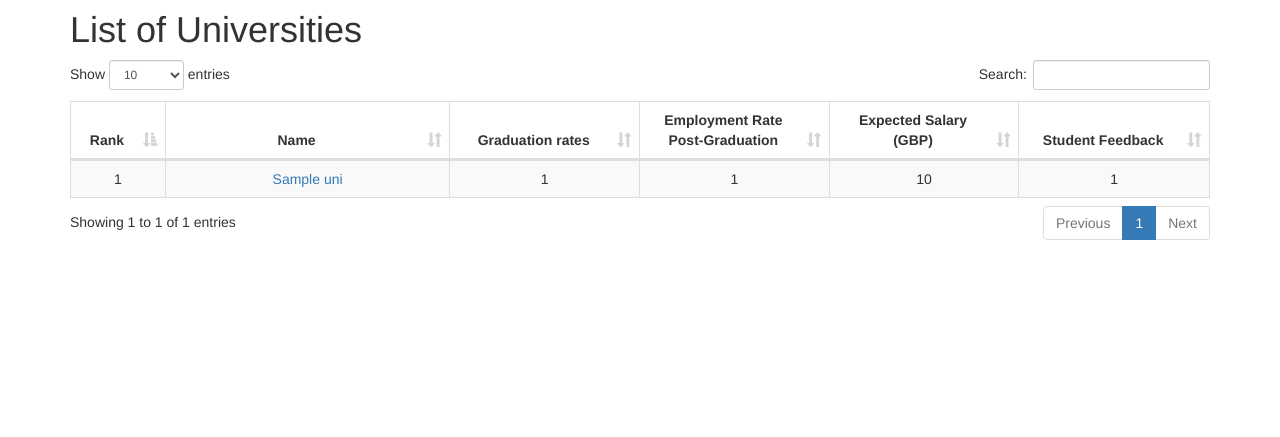
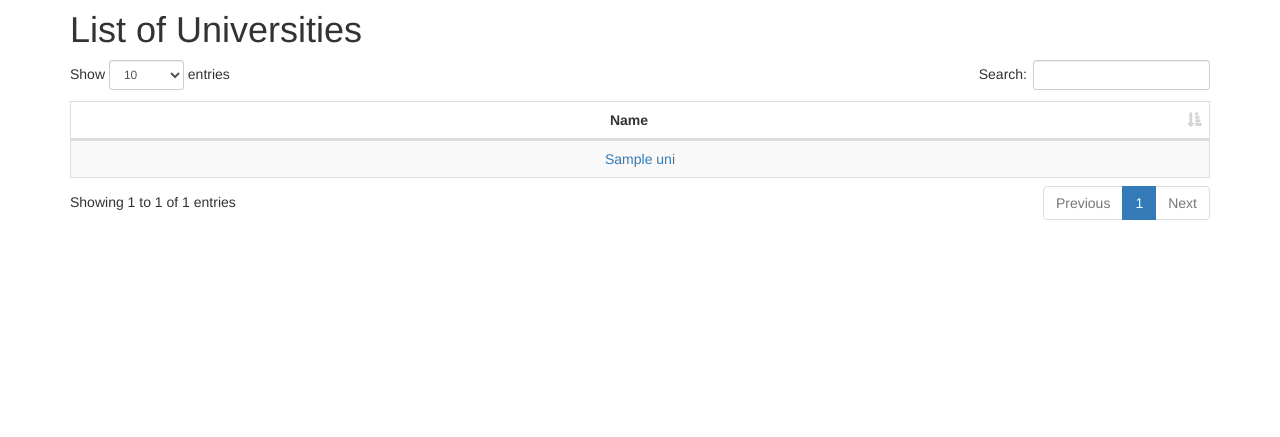
Before and after one commit to Jim-Walk/Software-Development-Assessment, a Flask app: template templates/uni-list.html in a window 1280 px wide. Shown: the part 60-497 px from the top of the page. Run offline with Flask 2, Linux system fonts and the light colour scheme; the template is opened without the code that fills it: most values are stand-ins (such as "Sample title", 1, 10 or a date in 2020); some libraries are stand-ins or nearby versions.

Commit message:
v6 final fully working, less data displayed

```diff
--- a/models.py
+++ b/models.py
@@ -190,7 +190,3 @@ class RankClass(object):
 			#iterate over the institution scores dict, by value (=the total points obtained)
 			ranked_prns.append(Institutions().GetByPRN(key)) #append the final "leaderboard" to the list, index of the list determining the index
 		return ranked_prns
-
-if __name__ == '__main__':
-    rank = RankClass('CAH07', 50, 50, 50, 50)
-    pprint.pprint(rank.GetResult()[0])
--- a/routes.py
+++ b/routes.py
@@ -149,7 +149,19 @@ def rank():
     )
     return response
 
-
+@app.route('/rankt')
+def rankt():
+    pref_grad = 50
+    pref_empl = 50
+    pref_salary = 50
+    pref_studfeed = 50
+    rank = RankClass('CAH10', pref_grad, pref_empl, pref_salary, pref_studfeed)
+    outdata = dumps(rank.GetResult())
+    response = app.response_class(
+        response=json.dumps(outdata),
+        mimetype='application/json'
+    )
+    return response
 
 if __name__ == '__main__':
     app.run(host="ec2-18-130-215-119.eu-west-2.compute.amazonaws.com", port=80, debug=True)
--- a/templates/search_result.html
+++ b/templates/search_result.html
@@ -26,7 +26,7 @@
                 <ul>
                     <li>
                     <a href="/course/{{ course.UKPRN
-                    }}/{{course.KISCOURSEID}}">{{ course.TITLE.title() }}</a>
+                    }}/{{course.KISCOURSEID}}">{{ course.TITLE }}</a>
                     </li>
                 </ul>
 
--- a/templates/uni-list.html
+++ b/templates/uni-list.html
@@ -28,12 +28,7 @@
     <table id="example" class="table table-hover table-bordered table-striped" style="width:100%">
         <thead>
           <tr>
-            <th class="col-md-1 text-center">Rank</th>
             <th class="col-md-3 text-center">Name</th>
-            <th class="col-md-2 text-center">Graduation rates</th>
-            <th class="col-md-2 text-center">Employment Rate Post-Graduation</th>
-            <th class="col-md-2 text-center">Expected Salary (GBP)</th>
-            <th class="col-md-2 text-center">Student Feedback</th>
           </tr>
         </thead>
         <tbody>
@@ -41,12 +36,8 @@
             {%for uni in uni_list %}
               {%if uni.PROVIDER_NAME|length > 0 %}
                 <tr>
-                  <td class="col-md-1 text-center">{{loop.index}}</td>
                   <td class="col-md-3 text-center"><a href="/institution/{{uni.UKPRN}}">{{uni.PROVIDER_NAME}}</a></br></td>
-                  <td class="col-md-2 text-center">{{uni.graduation_rate_percent}}</td>
-                  <td class="col-md-2 text-center">{{uni.employment_rate_percent}}</td>
-                  <td class="col-md-2 text-center">{{uni.median_salary}}</td>
-                  <td class="col-md-2 text-center">{{uni.studentsatisfaction_rate_percent}}</td>
+
                 </tr>
               {%endif%}
             {%endfor%}
```
Also changed, not shown: database.py (+24 -11 lines), templates/index.html (+4 -11 lines).
